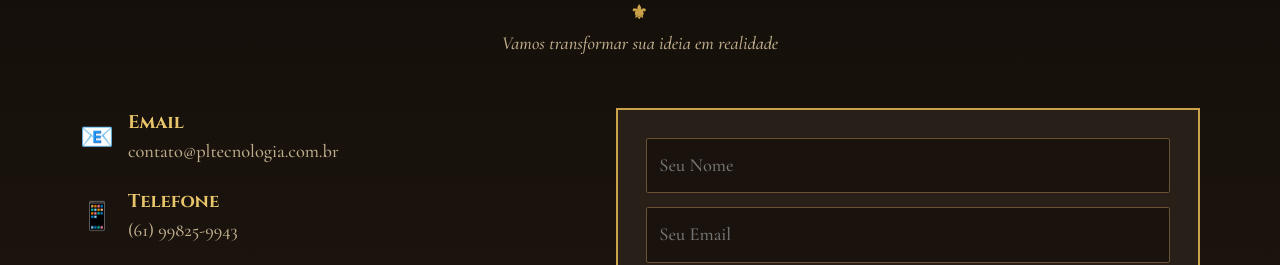
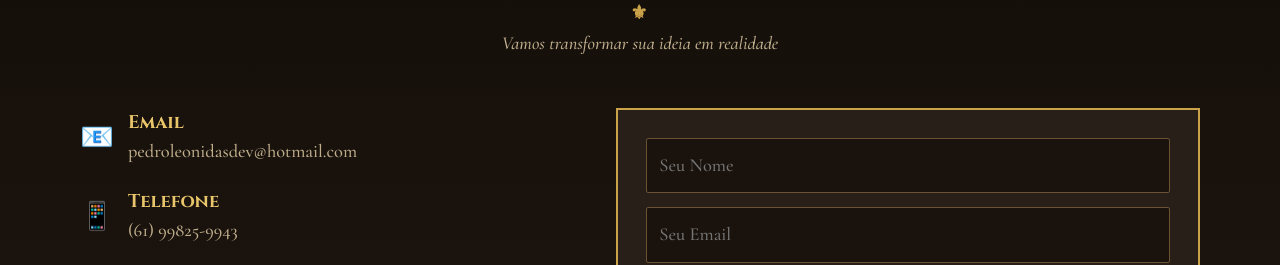
Before and after one commit to pedroleonidasdev/pedrotecnologia, a React (Create React App) app: page / in a window 1280 px wide. Shown: the part 5100-5365 px from the top of the page. Built offline with nearby package versions, Linux system fonts and the light colour scheme.

Commit message:
Atualiza e-mail de contato

```diff
--- a/src/components/Contact.js
+++ b/src/components/Contact.js
@@ -37,7 +37,7 @@ const Contact = () => {
               <span className="info-icon">📧</span>
               <div>
                 <h4>Email</h4>
-                <p>contato@pltecnologia.com.br</p>
+                <p>pedroleonidasdev@hotmail.com</p>
               </div>
             </div>
             <div className="info-item">
```
Also changed, not shown: 1 other file (tests, documents, lock files or other folders).
